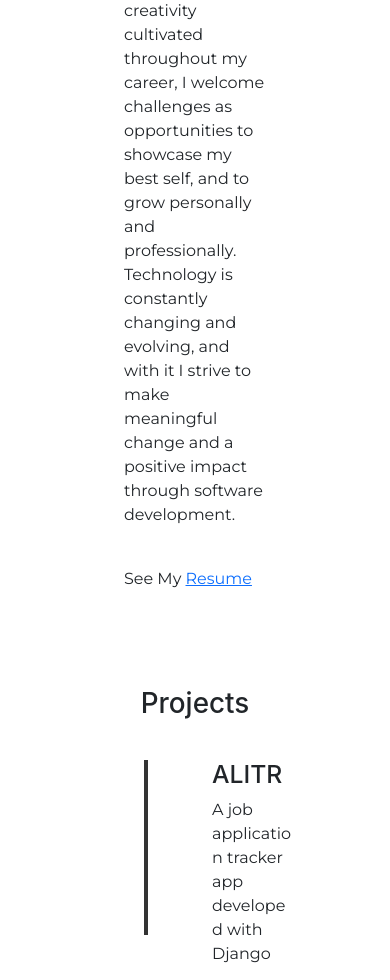
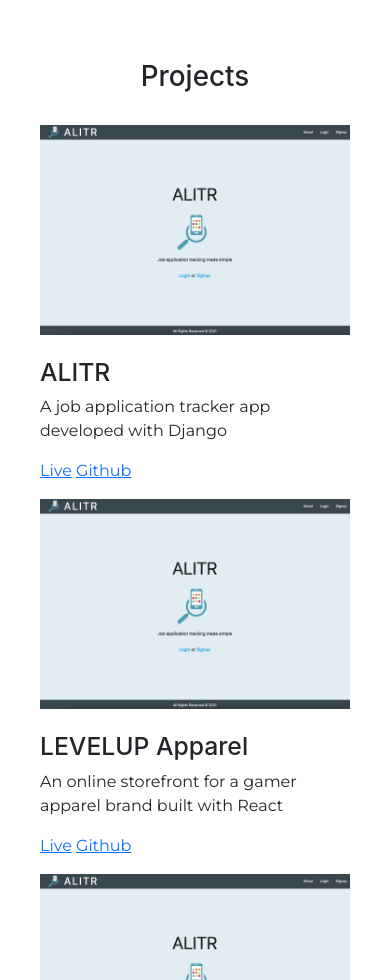
Before and after one commit to cocampo0915/My-Portfolio, a Gatsby site: page / in a window 390 px wide. Shown: the part 1020-2000 px from the top of the page. Built offline with nearby package versions, Linux system fonts and the light colour scheme; Gatsby itself is replaced by a stand-in of ours.

Commit message:
wip: adds more responsive styling

```diff
--- a/src/components/footer.js
+++ b/src/components/footer.js
@@ -3,7 +3,7 @@ import { StyledFooter } from '../styles/styled-components'
 
 const Footer = (props) => (
     <StyledFooter>
-        <p>Created by Camille Ocampo &copy; {new Date().getFullYear()} All Rights Reserved</p>
+        <p class="text-center">Created by Camille Ocampo &copy; {new Date().getFullYear()} All Rights Reserved</p>
     </StyledFooter>
 )
 
--- a/src/pages/index.js
+++ b/src/pages/index.js
@@ -1,4 +1,4 @@
-import React, {useState, useEffect, useRef} from 'react'
+import React, { useState, useEffect, useRef } from 'react'
 import { ReactDOM } from 'react-dom'
 import Layout from '../components/layout'
 import Head from '../components/head'
@@ -45,7 +45,7 @@ const IndexPage = () => {
             <img src="/images/profile-pic.jpeg" alt="profile picture" />
           </div>
           <div className="col-lg-6" id="brand-statement">
-            <h1>Hello, I'm Camille Ocampo!</h1>
+            <h1 className="text-center">Hello, I'm Camille Ocampo!</h1>
             <p>
               I am a software engineer and scientist with a passion for learning new things and tackling problems. With strong analytical skills, adaptive thinking, and creativity cultivated throughout my career, I welcome challenges as opportunities to showcase my best self, and to grow personally and professionally. Technology is constantly changing and evolving, and with it I strive to make meaningful change and a positive impact through software development.
             </p>
@@ -56,22 +56,27 @@ const IndexPage = () => {
       </section>
 
       <FadeInSection>
-        <section class="tag" id="projects" style={{ display: "flex", flexDirection: "column", alignItems: "center", justifyContent: "space-evenly" }}>
+        <section className="container tag" id="projects" style={{ display: "flex", flexDirection: "column", alignItems: "center", justifyContent: "space-evenly" }}>
           <div style={{ display: "inherit", textAlign: "left" }}>
-            <h1>Projects</h1>
+            <h1 id="projects-header">Projects</h1>
           </div>
           {
             projects.map((project, idx) => {
               return (
-                <article key={idx} style={{ display: "flex", flexDirection: "row", width: "100%" }}>
-                  <div style={{ display: "inherit", margin: "2rem", width: "50%", justifyContent: "center" }}>
-                    <img style={{ height: 175, border: "2px solid #333" }} src={project.image} alt={project.title} />
-                  </div>
-                  <div style={{ display: "inherit", margin: "2rem", width: "50%", justifyContent: "center", flexDirection: "column" }}>
-                    <h2>{project.title}</h2>
-                    <p>{project.description}</p>
-                    <a href={project.githubLink}>View On Github</a>
-                    <a href={project.deployedLink}>View Deployed Project</a>
+                <article className="container" key={idx}>
+                  <div className="row">
+                    <div className="col-lg-6">
+                      <img className="center-block" src={project.image} alt={project.title} />
+                    </div>
+                    <div className="col-lg-6 center-block">
+                      <h2>{project.title}</h2>
+                      <p>{project.description}</p>
+                      <div className="row">
+                        <p>
+                          <a href={project.deployedLink}>Live</a> <a href={project.githubLink}>Github</a>
+                        </p>
+                      </div>
+                    </div>
                   </div>
                 </article>
               )
@@ -81,7 +86,7 @@ const IndexPage = () => {
         </section>
       </FadeInSection>
       <FadeInSection>
-        <section class="tag" id="skills">
+        <section className="container tag" id="skills">
           <h1>Skills</h1>
           <ul>
             <li>HTML</li>
--- a/src/styles/styled-components.js
+++ b/src/styles/styled-components.js
@@ -56,7 +56,3 @@ export const StyledLayout = styled.div`
         padding: 1rem;
     }
 `
-export const StyledProfilePic = styled.img`
-    border-radius: 50%;
-    width: 300px;
-`
--- a/src/styles/styles.css
+++ b/src/styles/styles.css
@@ -23,12 +23,16 @@ body {
 
 #profile-picture>img {
     border-radius: 50%;
-    height: 400px;
     width: 400px;
+    height: auto;
 }
 
 #brand-statement {
     margin: auto;
+}
+
+#projects-header {
+    margin-bottom: 2rem;
 }
 
 .fade-in-section {
@@ -45,3 +49,19 @@ body {
     transform: none;
     visibility: visible;
 }
+
+@media only screen and (max-width: 1024px) {
+    main {
+        margin-left: 1rem;
+        margin-right: 1rem;
+        padding: 0;
+    }
+}
+
+@media only screen and (max-width: 400px) {
+    main {
+        margin-left: 0;
+        margin-right: 0;
+        padding: 0;
+    }
+}
```
